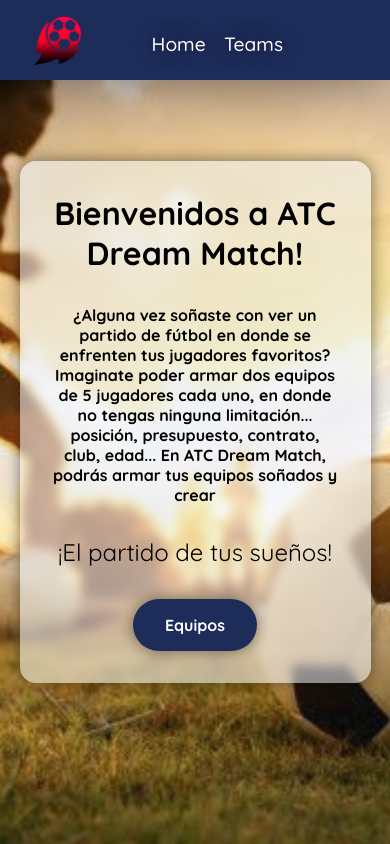
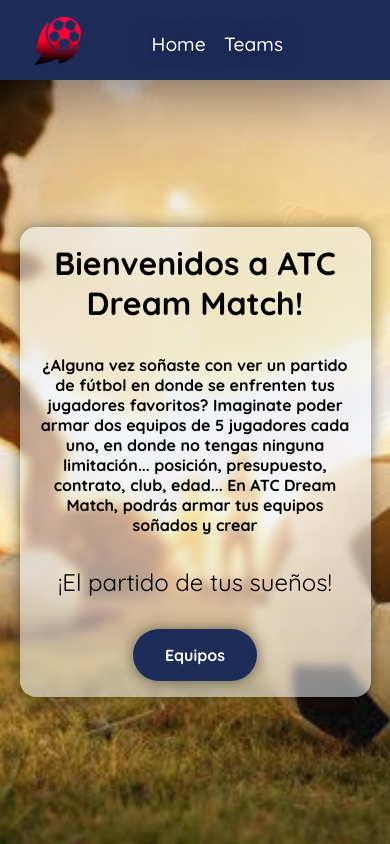
Before and after one commit to HolgadoJairoDavid/ATCDreamMatch, a React (Vite) app in the folder ATCDreamMatchByJairo/: page / in a window 390 px wide. Built offline with nearby package versions, Linux system fonts and the light colour scheme; no server answers.

Commit message:
fix:(views) responsive design

```diff
--- a/ATCDreamMatchByJairo/index.html
+++ b/ATCDreamMatchByJairo/index.html
@@ -5,6 +5,7 @@
     <link rel="icon" type="image/svg+xml" href="/icon.svg" />
     <link rel="preconnect" href="https://fonts.googleapis.com">
     <link rel="preconnect" href="https://fonts.gstatic.com" crossorigin>
+    <meta name="viewport" content="width=device-width,initial-scale=1"/>
     <link href="https://fonts.googleapis.com/css2?family=Quicksand:wght@300..700&display=swap" rel="stylesheet">
     <meta name="viewport" content="width=device-width, initial-scale=1.0" />
     <title>ATC Dream Match</title>
--- a/ATCDreamMatchByJairo/src/views/home/home.module.css
+++ b/ATCDreamMatchByJairo/src/views/home/home.module.css
@@ -51,6 +51,8 @@
 @media (max-width: 500px) {
     .ContainerHome {
         width: 90vw;
+        margin-top: 5rem;
+        padding: 1rem;
     }
 }
 
```
